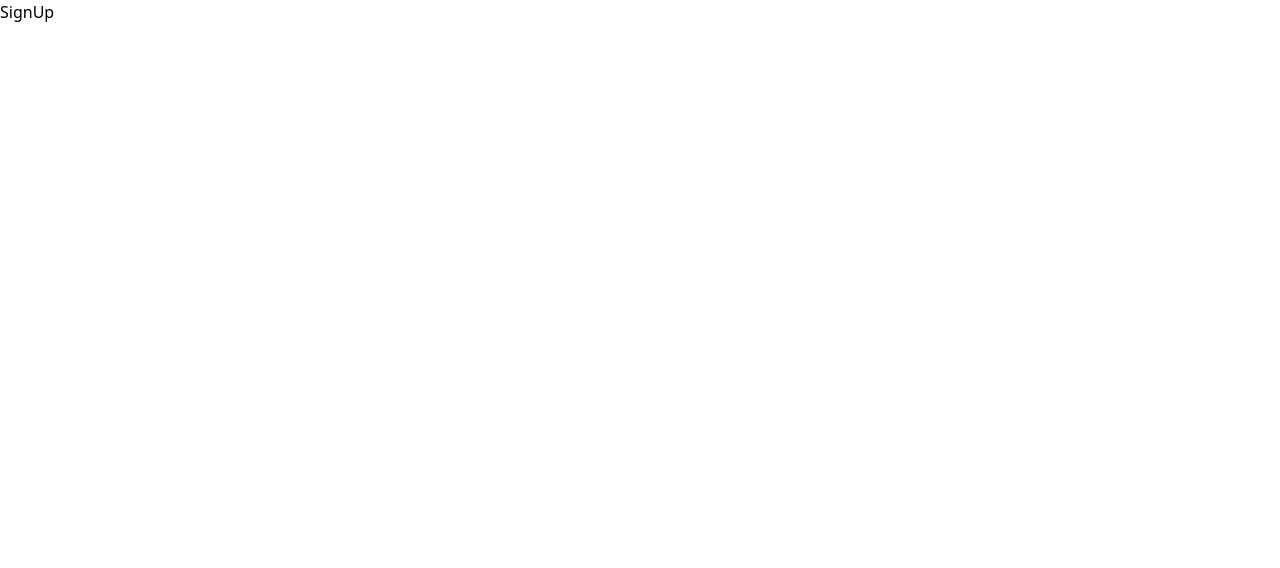
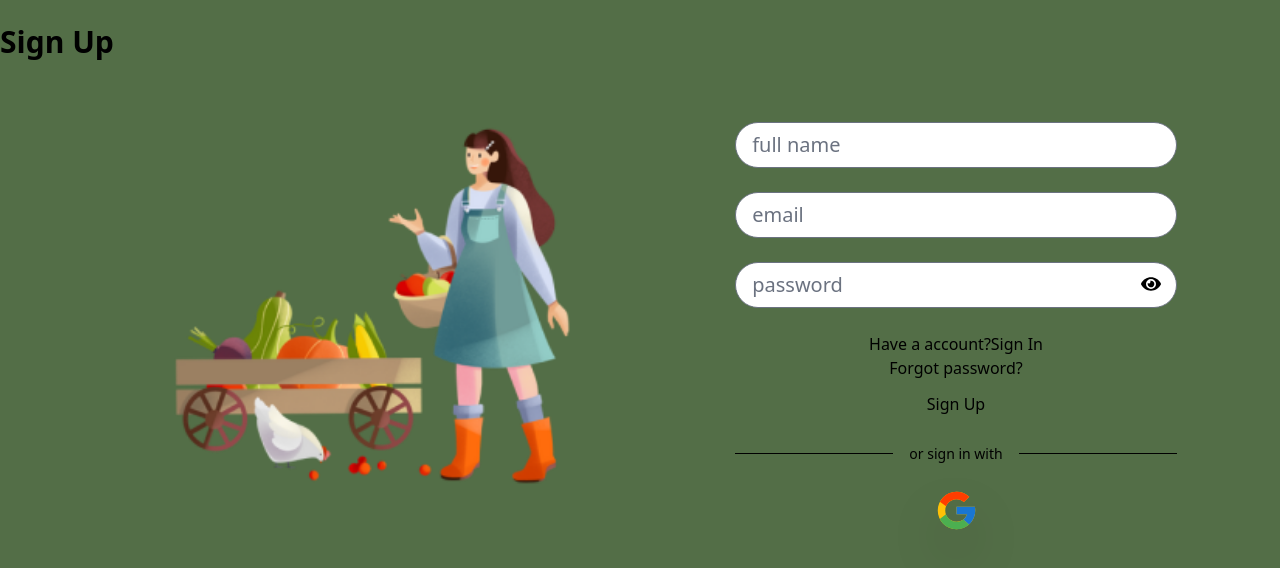
Before and after one commit to ilanza24/palmaverde, a React (Create React App) app: page /sign-up in a window 1280 px wide. Shown: the top 568 px of the page. Built offline with nearby package versions, Linux system fonts and the light colour scheme.

Commit message:
feature__sigin/sigup routing

```diff
--- a/package.json
+++ b/package.json
@@ -9,6 +9,7 @@
     "firebase": "^10.7.1",
     "react": "^18.2.0",
     "react-dom": "^18.2.0",
+    "react-icons": "^5.0.1",
     "react-router-dom": "^6.21.2",
     "react-scripts": "5.0.1",
     "web-vitals": "^2.1.4"
@@ -38,6 +39,7 @@
     ]
   },
   "devDependencies": {
+    "@tailwindcss/forms": "^0.5.7",
     "tailwindcss": "^3.4.1"
   }
 }
--- /dev/null
+++ b/src/assets/index.js
@@ -0,0 +1,3 @@
+export const assets = {
+    home_women: require("./HomeWomen.png"),
+};
--- /dev/null
+++ b/src/components/OAuth.jsx
@@ -0,0 +1,13 @@
+import { FcGoogle } from "react-icons/fc";
+
+function OAuth() {
+  return (
+    <div className="flex justify-center items-center">
+        <button className="rounded-full drop-shadow-2xl shadow-gray-500/50">
+            <FcGoogle size={45} className="mt-2"/>
+        </button>
+    </div>
+  )
+}
+
+export default OAuth
--- a/src/pages/ForgotPassword.jsx
+++ b/src/pages/ForgotPassword.jsx
@@ -1,8 +1,75 @@
-import React from 'react'
+import { useState } from 'react';
+import { assets } from '../assets';
+import { FaEye, FaEyeSlash } from "react-icons/fa";
+import { Link } from 'react-router-dom';
+import OAuth from '../components/OAuth';
+
 
 function ForgotPassword() {
+
+  const [ email, setEmail ] = useState("");
+
+  function onChange(e){
+    setEmail(e.target.value);
+    }
+
   return (
-    <div>ForgotPassword</div>
+
+    <section className='bg-primary-green w-full h-lvh'>
+      <h2 className='text-3xl pt-6 font-bold'>Forgot Password</h2>
+
+      <div className='flex justify-center flex-wrap items-center px-6 py-12 max-w-6xl mx-auto '>
+
+        <div className='md:w-[70%] lg:w-[50%] mb-12 md:mb-6'>
+          <img
+            src={assets.home_women} alt="home"
+            className='w-full'
+          />
+        </div>
+
+        <div className='w-full md:w-[70%] lg:w-[40%] lg:ml-20'>
+          <form>
+            <input
+              className='w-full px-4 py-2 text-xl text-gray-700 bg-white rounded-3xl border-gray-300 transition ease-in-out mb-6'
+              type="email"
+              id='email'
+              value={email}
+              onChange={onChange}
+              placeholder='email'
+            />
+
+
+            <div className='flex justify-center items-center flex-col'>
+              <p>Don't have a account?
+                <Link to="/sign-up">Register</Link>
+              </p>
+              <p>
+                <Link
+                  className='cursor-pointer'
+                  to="/sign-in">Sign In</Link>
+              </p>
+            </div>
+            <button
+              className='w-full font-medium px-7 py-3 rounded-3xl bg-white'
+              type='submit'>
+                Send Reset Password
+            </button>
+            <div
+              className='my-4 flex items-center
+              before:border-t
+              before:flex-1
+              before:border-gray-300
+              after:border-t
+              after:flex-1
+              after:border-gray-300'>
+              <p className='text-sm text-center mx-4'>or sign in with</p>
+            </div>
+            <OAuth/>
+          </form>
+
+        </div>
+      </div>
+    </section>
   )
 }
 
--- a/src/pages/SignIn.jsx
+++ b/src/pages/SignIn.jsx
@@ -1,8 +1,106 @@
-import React from 'react'
+import { useState } from 'react';
+import { assets } from '../assets';
+import { FaEye, FaEyeSlash } from "react-icons/fa";
+import { Link } from 'react-router-dom';
+import OAuth from '../components/OAuth';
+
 
 function SignIn() {
+
+  const [ showPassword, setShowPassword ] = useState(false);
+
+  const [ formData, setFormData ] = useState({
+    email: "",
+    password: "",
+  });
+
+  const { email, password } = formData;
+
+  function onChange(e){
+    setFormData((prevState) => ({
+      ...prevState,
+      [e.target.id]: e.target.value,
+    }))
+  }
+
   return (
-    <div>SignIn</div>
+    <section className='bg-primary-green w-full h-lvh'>
+      <h2 className='text-3xl pt-6 font-bold'>Sign In</h2>
+
+      <div className='flex justify-center flex-wrap items-center px-6 py-12 max-w-6xl mx-auto '>
+
+        <div className='md:w-[70%] lg:w-[50%] mb-12 md:mb-6'>
+          <img
+            src={assets.home_women} alt="home"
+            className='w-full'
+          />
+        </div>
+
+        <div className='w-full md:w-[70%] lg:w-[40%] lg:ml-20'>
+          <form>
+            <input
+              className='w-full px-4 py-2 text-xl text-gray-700 bg-white rounded-3xl border-gray-300 transition ease-in-out mb-6'
+              type="email"
+              id='email'
+              value={email}
+              onChange={onChange}
+              placeholder='email'
+            />
+
+            <div className='relative mb-6'>
+              <input
+                className='w-full px-4 py-2 text-xl text-gray-700 bg-white rounded-3xl border-gray-300 transition ease-in-out'
+                type={showPassword ? "text" : "password"}
+                id='password'
+                value={email}
+                onChange={onChange}
+                placeholder='password'
+              />
+              {showPassword ? (
+                <FaEyeSlash
+                  className='absolute right-4 top-3 text-xl cursor-pointer'
+                  onClick={() => setShowPassword((prevState) => !prevState)}
+                />
+              ):(
+                <FaEye
+                  className='absolute right-4 top-3 text-xl cursor-pointer'
+                  onClick={() => setShowPassword((prevState) => !prevState)}
+                />
+              )}
+            </div>
+                {/* hae to change the signin signup section*/}
+            <div className='flex justify-center items-center flex-col'>
+              <p>Don't have a account?
+                <Link to="/sign-up">Register</Link>
+              </p>
+              <p>
+                <Link
+                  className='cursor-pointer'
+                  to="/forgot-password">Forgot password?</Link>
+              </p>
+            </div>
+            <button
+              className='w-full font-medium px-7 py-3 rounded-3xl bg-white'
+              type='submit'>
+                Sign In
+            </button>
+            <div
+              className='my-4 flex items-center
+              before:border-t
+              before:flex-1
+              before:border-gray-300
+              after:border-t
+              after:flex-1
+              after:border-gray-300'>
+              <p className='text-sm text-center mx-4'>or sign in with</p>
+            </div>
+            <OAuth/>
+          </form>
+
+        </div>
+      </div>
+
+    </section>
   )
 }
 
--- a/src/pages/SignUp.jsx
+++ b/src/pages/SignUp.jsx
@@ -1,8 +1,116 @@
-import React from 'react'
+import { useState } from 'react';
+import { assets } from '../assets';
+import { FaEye, FaEyeSlash } from "react-icons/fa";
+import { Link } from 'react-router-dom';
+import OAuth from '../components/OAuth';
+
 
 function SignUp() {
+
+  const [ showPassword, setShowPassword ] = useState(false);
+
+  const [ formData, setFormData ] = useState({
+    name: "",
+    email: "",
+    password: "",
+  });
+
+  const { name, email, password } = formData;
+
+  function onChange(e){
+    setFormData((prevState) => ({
+      ...prevState,
+      [e.target.id]: e.target.value,
+    }))
+  }
+
   return (
-    <div className='text-black'>SignUp</div>
+    <section className='bg-primary-green w-full h-lvh'>
+      <h2 className='text-3xl pt-6 font-bold'>Sign Up</h2>
+
+      <div className='flex justify-center flex-wrap items-center px-6 py-12 max-w-6xl mx-auto '>
+
+        <div className='md:w-[70%] lg:w-[50%] mb-12 md:mb-6'>
+          <img
+            src={assets.home_women} alt="home"
+            className='w-full'
+          />
+        </div>
+
+        <div className='w-full md:w-[70%] lg:w-[40%] lg:ml-20'>
+          <form>
+          <input
+              className='w-full px-4 py-2 text-xl text-gray-700 bg-white rounded-3xl border-gray-300 transition ease-in-out mb-6'
+              type="text"
+              id='name'
+              value={name}
+              onChange={onChange}
+              placeholder='full name'
+            />
+
+            <input
+              className='w-full px-4 py-2 text-xl text-gray-700 bg-white rounded-3xl border-gray-300 transition ease-in-out mb-6'
+              type="email"
+              id='email'
+              value={email}
+              onChange={onChange}
+              placeholder='email'
+            />
+
+            <div className='relative mb-6'>
+              <input
+                className='w-full px-4 py-2 text-xl text-gray-700 bg-white rounded-3xl border-gray-300 transition ease-in-out'
+                type={showPassword ? "text" : "password"}
+                id='password'
+                value={email}
+                onChange={onChange}
+                placeholder='password'
+              />
+              {showPassword ? (
+                <FaEyeSlash
+                  className='absolute right-4 top-3 text-xl cursor-pointer'
+                  onClick={() => setShowPassword((prevState) => !prevState)}
+                />
+              ):(
+                <FaEye
+                  className='absolute right-4 top-3 text-xl cursor-pointer'
+                  onClick={() => setShowPassword((prevState) => !prevState)}
+                />
+              )}
+            </div>
+                {/* hae to change the signin signup section*/}
+            <div className='flex justify-center items-center flex-col'>
+              <p>Have a account?
+                <Link to="/sign-in">Sign In</Link>
+              </p>
+              <p>
+                <Link
+                  className='cursor-pointer'
+                  to="/forgot-password">Forgot password?</Link>
+              </p>
+            </div>
+            <button
+              className='w-full font-medium px-7 py-3 rounded-3xl bg-white'
+              type='submit'>
+                Sign Up
+            </button>
+            <div
+              className='my-4 flex items-center
+              before:border-t
+              before:flex-1
+              before:border-gray-300
+              after:border-t
+              after:flex-1
+              after:border-gray-300'>
+              <p className='text-sm text-center mx-4'>or sign in with</p>
+            </div>
+            <OAuth/>
+          </form>
+
+        </div>
+      </div>
+
+    </section>
   )
 }
 
--- a/tailwind.config.js
+++ b/tailwind.config.js
@@ -4,7 +4,12 @@ module.exports = {
     "./src/**/*.{js,jsx,ts,tsx}",
   ],
   theme: {
+    colors: {
+      'primary-green': '#536E47',
+    },
     extend: {},
   },
-  plugins: [],
+  plugins: [
+    require('@tailwindcss/forms'),
+  ],
 }
```
Also changed, not shown: src/assets/HomeWomen.png (added), 1 other file (tests, documents, lock files or other folders).
